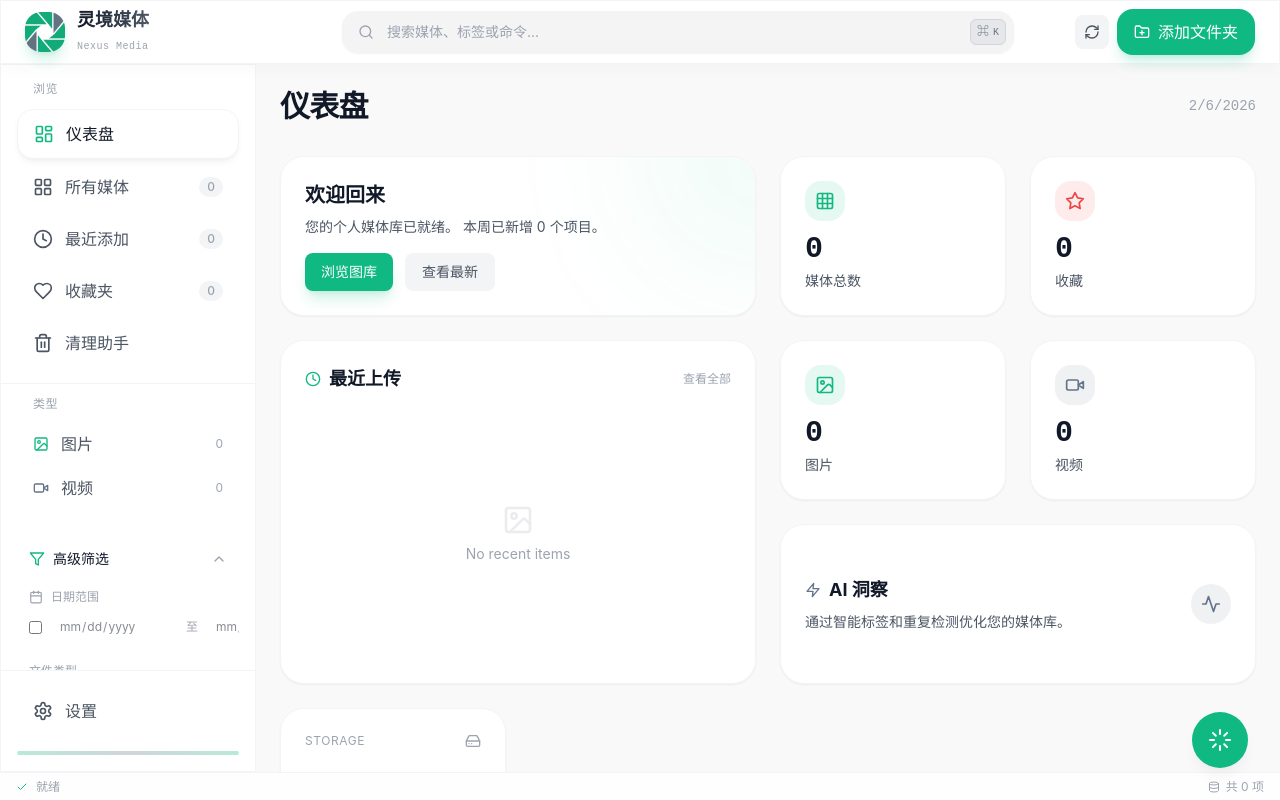
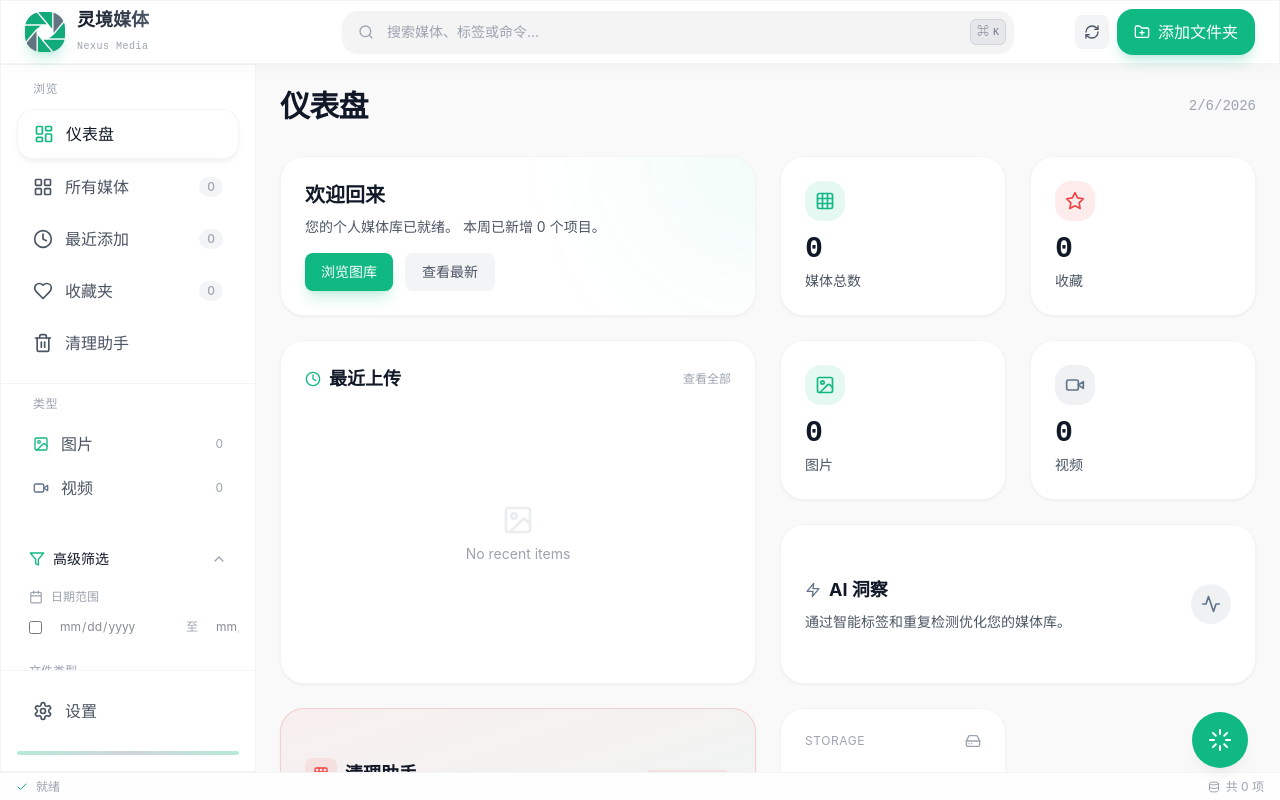
Before and after one commit to idefeng/Nexus-Media, a React (Vite) app: page / in a window 1280 px wide. Built offline with nearby package versions, Linux system fonts and the light colour scheme.

Commit message:
feat: add Cleanup Assistant card to Dashboard for better visibility

```diff
--- a/src/components/dashboard/Dashboard.tsx
+++ b/src/components/dashboard/Dashboard.tsx
@@ -195,6 +195,28 @@ export function Dashboard({ mediaCount, recentItems, onNavigate, onItemClick }:
                         </button>
                     </motion.div>
 
+                    {/* Cleanup Assistant Card - 2x1 */}
+                    <motion.div
+                        variants={item}
+                        onClick={() => onNavigate('cleanup')}
+                        className="col-span-1 md:col-span-2 row-span-1 bg-gradient-to-br from-neon-pink/5 to-neon-cyan/5 rounded-2xl p-6 border border-neon-pink/20 flex items-center justify-between group hover:border-neon-pink/40 transition-all shadow-sm cursor-pointer hover:shadow-md"
+                    >
+                        <div>
+                            <div className="flex items-center gap-2 mb-2">
+                                <div className="w-8 h-8 rounded-lg bg-neon-pink/10 flex items-center justify-center">
+                                    <Grid className="w-4 h-4 text-neon-pink" />
+                                </div>
+                                <h3 className="font-bold text-lg text-nexus-text-primary">{t('cleanup.title', '清理助手')}</h3>
+                            </div>
+                            <p className="text-sm text-nexus-text-secondary max-w-md">
+                                {t('cleanup.description', '检测并清理重复文件、相似照片和低质量图片，释放存储空间')}
+                            </p>
+                        </div>
+                        <button className="px-4 py-2 bg-neon-pink/10 text-neon-pink rounded-lg font-medium text-sm group-hover:bg-neon-pink/20 transition-colors">
+                            {t('cleanup.rescan', '开始扫描')}
+                        </button>
+                    </motion.div>
+
                     {/* Storage / System Status - 1x1 */}
                     <motion.div
                         variants={item}
```
